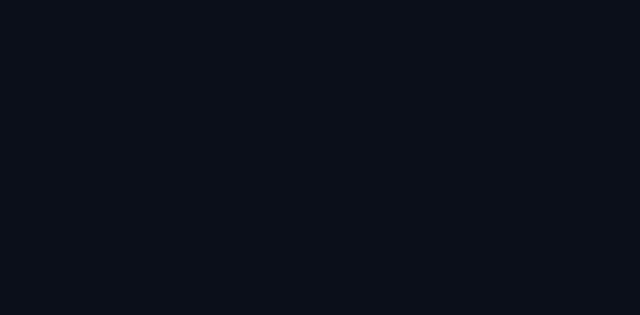
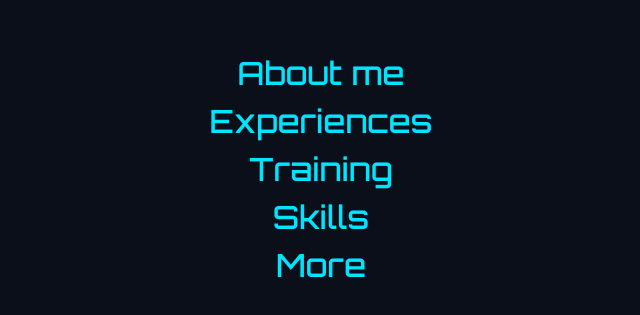
Before and after one commit to ErvanRenault/ervan-web-site-2026, an Angular app: page / in a window 1280 px wide. Shown: the part 231-546 px from the top of the page, without its empty margins (319-959 px from the left). Built offline with nearby package versions, Linux system fonts and the light colour scheme.

Commit message:
Sounds
Added sound service for selection

```diff
--- a/angular.json
+++ b/angular.json
@@ -26,7 +26,8 @@
             "assets": [
               {
                 "glob": "**/*",
-                "input": "public"
+                "input": "src/assets",
+                "output": "assets"
               }
             ],
             "stylePreprocessorOptions": {
--- a/src/app/pages/home-page/home-page.html
+++ b/src/app/pages/home-page/home-page.html
@@ -1 +1,3 @@
-<span></span>
+@for (menu of menuItems; track menu) {
+  <span  [class.selected]="menu == selected()" class="menu-item" (mouseenter)="updatePreSelectMenu(menu)">{{menu}}</span>
+}
--- a/src/app/pages/home-page/home-page.scss
+++ b/src/app/pages/home-page/home-page.scss
@@ -1,10 +1,30 @@
 @use 'colors' as color;
-
 :host {
   display: flex;
   flex-direction: column;
   justify-content: center;
   align-content: center;
+  align-items: center;
+  gap: var(--gap-md);
   height: 100%;
   width: 100%;
 }
+
+.menu-item {
+  font-family: var(--font-family-base);
+  font-size: var(--font-size-xxl);
+  font-weight: 500;
+  color: color.$cyan;
+}
+
+.menu-item:hover {
+  cursor: pointer;
+}
+
+.menu-item.selected::before {
+  content: "[ ";
+}
+
+.menu-item.selected::after {
+  content: " ]";
+}
--- a/src/app/pages/home-page/home-page.ts
+++ b/src/app/pages/home-page/home-page.ts
@@ -1,4 +1,5 @@
-import { Component } from '@angular/core';
+import {Component, effect, signal} from '@angular/core';
+import {SoundService} from '../../services/sound.service';
 
 @Component({
   selector: 'app-home-page',
@@ -8,4 +9,21 @@
 })
 export class HomePage {
 
+
+  public menuItems: string [] = ['About me', 'Experiences', 'Training', 'Skills', 'More'];
+  selected = signal<string | null>('About Me');
+
+  constructor(private soundService: SoundService) {
+    effect(() => {
+      if (this.selected()) {
+        this.soundService.playSelect();
+      }
+    });
+  }
+
+
+  public updatePreSelectMenu(menu: string) {
+    this.selected.set(menu);
+  }
+
 }
--- /dev/null
+++ b/src/app/services/sound.service.ts
@@ -0,0 +1,26 @@
+import {Inject, Injectable, PLATFORM_ID} from '@angular/core';
+import {isPlatformBrowser} from '@angular/common';
+
+@Injectable({
+  providedIn: 'root',
+})
+export class SoundService {
+
+  private audio?: HTMLAudioElement;
+  private isBrowser: boolean;
+
+  constructor(@Inject(PLATFORM_ID) platformId: object) {
+    this.isBrowser = isPlatformBrowser(platformId);
+
+    if (this.isBrowser) {
+      this.audio = new Audio('/assets/sounds/cursor-move.mp3');
+    }
+  }
+
+  playSelect() {
+    if (!this.isBrowser || !this.audio) return;
+
+    this.audio.currentTime = 0;
+    this.audio.play().catch(() => {});
+  }
+}
--- a/src/app/styles.scss
+++ b/src/app/styles.scss
@@ -7,10 +7,11 @@
   height: 100dvh;
   width: 100%;
   display: flex;
+  justify-content: center;
   margin: 0;
   background-color: colors.$background-primary;
 
   app-route {
-    flex: 1;
+    display: flex;
   }
 }
--- a/src/app/styles/_tokens.scss
+++ b/src/app/styles/_tokens.scss
@@ -21,4 +21,11 @@
   /* radius */
   --radius-sm: 4px;
   --radius-md: 8px;
+
+  /* gapping */
+  --gap-sm: 4px;
+  --gap-md: 8px;
+  --gap-lg: 10px;
+  --gap-xl: 12px
+
 }
--- a/src/index.html
+++ b/src/index.html
@@ -10,6 +10,8 @@
   <link rel="preconnect" href="https://fonts.gstatic.com" crossorigin>
   <link href="https://fonts.googleapis.com/css2?family=Roboto:wght@300;400;500&display=swap" rel="stylesheet">
   <link href="https://fonts.googleapis.com/icon?family=Material+Icons" rel="stylesheet">
+  <link href="https://fonts.googleapis.com/css2?family=Orbitron:wght@400;500;600;700&display=swap"
+    rel="stylesheet"/>
 </head>
 <body>
   <app-root></app-root>
```
Also changed, not shown: 2 other files (tests, documents, lock files or other folders).
